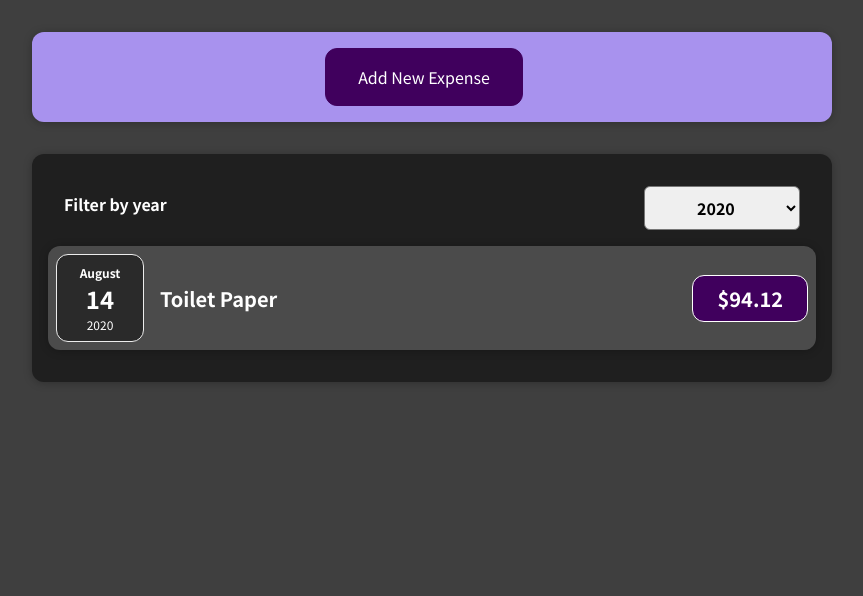
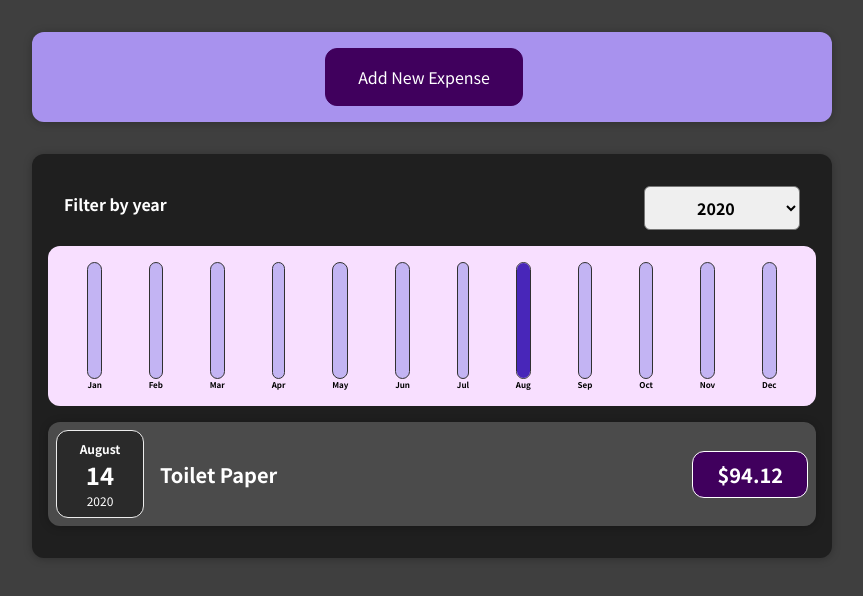
Before and after one commit to ITexpLee/React-Complete-Guide, a React (Create React App) app: page / in a window 1280 px wide. Shown: the top 596 px of the page, without its empty margins (208-1071 px from the left). Built offline with nearby package versions, Linux system fonts and the light colour scheme.

Commit message:
Completed expense handler

```diff
--- a/src/components/Chart/Chart.css
+++ b/src/components/Chart/Chart.css
@@ -0,0 +1,9 @@
+.chart {
+    padding: 1rem;
+    border-radius: 12px;
+    background-color: #f8dfff;
+    text-align: center;
+    display: flex;
+    justify-content: space-around;
+    height: 10rem;
+}
--- a/src/components/Chart/Chart.js
+++ b/src/components/Chart/Chart.js
@@ -0,0 +1,29 @@
+//Import React and other modules
+import React from "react";
+import ChartBar from "./ChartBar";
+
+//Importing Css file
+import "./Chart.css";
+
+const Chart = (props) => {
+  //TO get the max value possible
+  //Here we pass our Array of objects (DataPoints) which is then mapped thus passing individual object. With each object value extracted
+  const dataPointsValues = props.dataPoints.map((dataPoint) => dataPoint.value);
+  const totalMaximum = Math.max(...dataPointsValues);
+
+  return (
+    <div className="chart">
+      {props.dataPoints.map((dataPoint) => (
+        // Every data point in dataPoints Array has a value property.
+        <ChartBar
+          key={dataPoint.label}
+          value={dataPoint.value}
+          maxValue={totalMaximum}
+          label={dataPoint.label}
+        />
+      ))}
+    </div>
+  );
+};
+
+export default Chart;
--- a/src/components/Chart/ChartBar.css
+++ b/src/components/Chart/ChartBar.css
@@ -0,0 +1,30 @@
+.chart-bar {
+    height: 100%;
+    display: flex;
+    flex-direction: column;
+    align-items: center;
+}
+
+.chart-bar__inner {
+    height: 100%;
+    width: 100%;
+    border: 1px solid #313131;
+    border-radius: 12px;
+    background-color: #c3b4f3;
+    overflow: hidden;
+    display: flex;
+    flex-direction: column;
+    justify-content: flex-end;
+}
+
+.chart-bar__fill {
+    background-color: #4826b9;
+    width: 100%;
+    transition: all 0.3s ease-out;
+}
+
+.chart-bar__label {
+    font-weight: bold;
+    font-size: 0.5rem;
+    text-align: center;
+}
--- a/src/components/Chart/ChartBar.js
+++ b/src/components/Chart/ChartBar.js
@@ -0,0 +1,25 @@
+//Import React and other Modules
+import React from "react";
+import "./ChartBar.css";
+
+const ChartBar = (props) => {
+  //Chart bar fill
+  let barFillHeight = "0%";
+
+  if (props.maxValue > 0) {
+    barFillHeight = Math.round((props.value / props.maxValue) * 100) + "%";
+  }
+  return (
+    <div className="chart-bar">
+      <div className="chart-bar__inner">
+        <div
+          className="chart-bar__fill"
+          style={{ height: barFillHeight }}
+        ></div>
+      </div>
+      <div className="chart-bar__label">{props.label}</div>
+    </div>
+  );
+};
+
+export default ChartBar;
--- a/src/components/Expenses/Expenses.jsx
+++ b/src/components/Expenses/Expenses.jsx
@@ -3,6 +3,7 @@
 import Card from "../UI/Card";
 import ExpensesFilter from "../ExpenseSelection/ExpensesFilter";
 import ExpenseList from "./ExpenseList";
+import ExpenseChart from "./ExpensesChart";
 
 //Import Css files
 import "./Expenses.css";
@@ -30,6 +31,7 @@
     {/* Printing out our code by props.array to create ExpenseItem */}
     {/* We are abusing the fact that javaScript check condition from left */}
     {/* {filteredExpenses.length === 0 && <p>No Expenses Found.</p>} */}
+    <ExpenseChart expenses={filteredExpenses}/>
     <ExpenseList items={filteredExpenses}/>
     {/* {filteredExpenses.length > 0 && filteredExpenses.map(expense =>
       <ExpenseItem
--- /dev/null
+++ b/src/components/Expenses/ExpensesChart.js
@@ -0,0 +1,29 @@
+//Import React and other Important modules
+import React from "react";
+import Chart from "../Chart/Chart";
+
+const ExpenseChart = (props) => {
+  const chartDataPoints = [
+    { label: "Jan", value: 0 },
+    { label: "Feb", value: 0 },
+    { label: "Mar", value: 0 },
+    { label: "Apr", value: 0 },
+    { label: "May", value: 0 },
+    { label: "Jun", value: 0 },
+    { label: "Jul", value: 0 },
+    { label: "Aug", value: 0 },
+    { label: "Sep", value: 0 },
+    { label: "Oct", value: 0 },
+    { label: "Nov", value: 0 },
+    { label: "Dec", value: 0 },
+  ];
+
+  //Incrementing our dataPoints value according to our filtered expenses (Which year has how many instaces)
+  for (const expense of props.expenses) {
+    const expenseMonth = expense.date.getMonth(); //Starting at 0 (Index of january returned by JavaScript). It a number
+    chartDataPoints[expenseMonth].value += expense.amount; //Here charDataPoints is an array having multiple objects. By coincidence the objects with month labels are in the same sequence as month returned by JavaScript
+  }
+  return <Chart dataPoints={chartDataPoints} />;
+};
+
+export default ExpenseChart;
--- a/src/components/NewExpense/ExpenseForm.jsx
+++ b/src/components/NewExpense/ExpenseForm.jsx
@@ -33,7 +33,8 @@
     //Combine all the states change
     const expenseData = {
       title: enteredTitle,
-      amount: enteredAmount,
+      // Putting a plus in front of a string makes it a number
+      amount: +enteredAmount,
       // Constructing a new date with the date value user entered
       date: new Date(enteredDate)
     }
```
